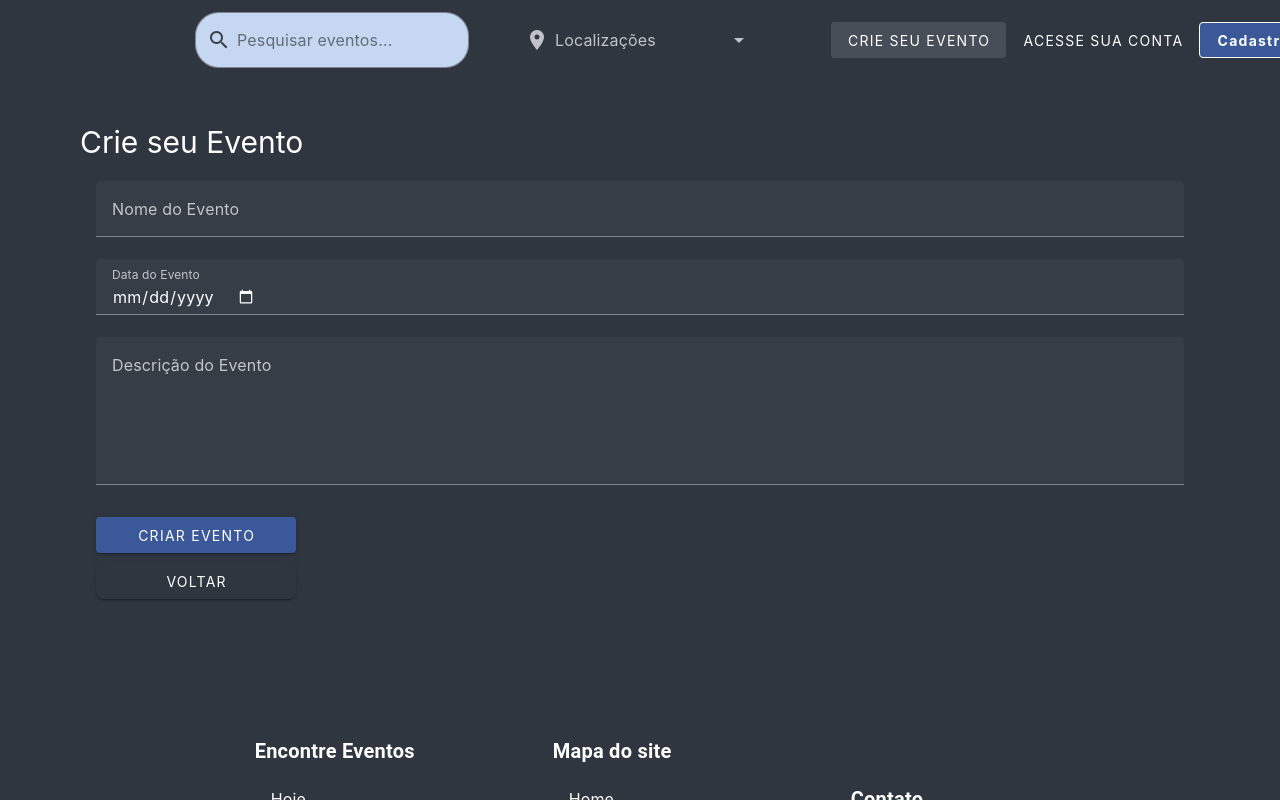
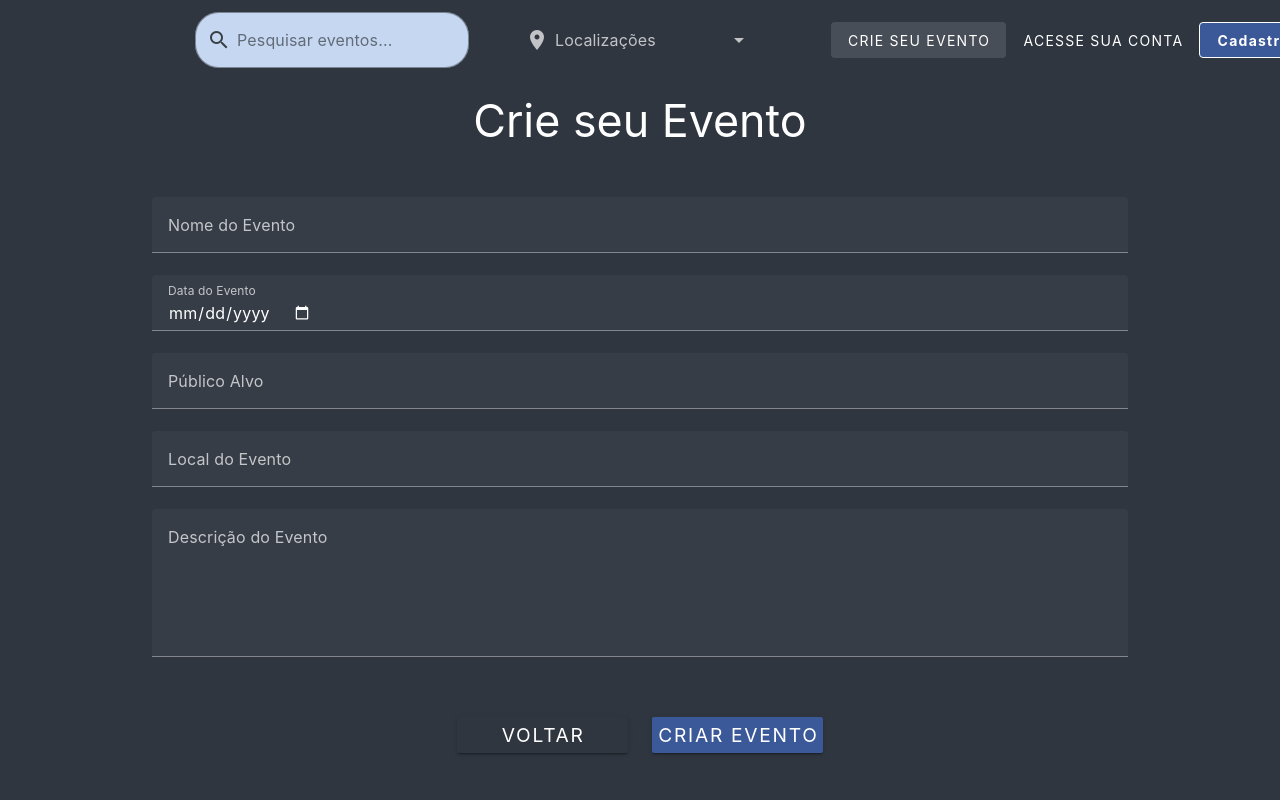
Before and after one commit to tallysdev/eventSync, a Vue app in the folder frontend/eventsync_front/: page /create-event in a window 1280 px wide. Built offline with nearby package versions, Linux system fonts and the light colour scheme.

Commit message:
feat: adding extra fields and refactoring the style #41

```diff
--- a/frontend/eventsync_front/package.json
+++ b/frontend/eventsync_front/package.json
@@ -15,6 +15,7 @@
   },
   "dependencies": {
     "@mdi/font": "^7.4.47",
+    "@vuepic/vue-datepicker": "^9.0.0",
     "axios": "^1.7.2",
     "pinia": "^2.1.7",
     "pinia-plugin-persistedstate": "^3.2.1",
--- a/frontend/eventsync_front/src/views/CreateEventPage.vue
+++ b/frontend/eventsync_front/src/views/CreateEventPage.vue
@@ -1,15 +1,23 @@
 <template>
-  <v-app class="d-flex flex-column h-100 w-100">
+  <v-app class="d-flex flex-column w-100">
     <NavBar />
-    <v-main class="flex-grow-1 pa-16 mt-10">
-      <v-container fluid class="pa-4 d-flex flex-column h-100 w-100">
-        <h1>Crie seu Evento</h1>
-        <v-form @submit.prevent="submitForm" class="pa-4 d-flex flex-column">
-          <v-text-field v-model="eventName" label="Nome do Evento" required></v-text-field>
-          <v-text-field v-model="eventDate" label="Data do Evento" type="date" required></v-text-field>
-          <v-textarea v-model="eventDescription" label="Descrição do Evento" required></v-textarea>
-          <v-btn type="submit" color="primary" class="btn-size">Criar Evento</v-btn>
-          <v-btn @click="goBack" color="secondary" class="btn-size voltar-btn">Voltar</v-btn>
+    <v-main class="flex-grow-1 pa-16 mb-10">
+      <v-container fluid class="pa-6 d-flex flex-column align-center">
+        <h1 class="form-title">Crie seu Evento</h1>
+        <v-form @submit.prevent="submitForm" class="pa-3 d-flex flex-column align-center max-width-form">
+          <v-text-field v-model="eventName" label="Nome do Evento" required class="field-size"></v-text-field>
+          <v-text-field v-model="eventDate" label="Data do Evento" type="date" required class="field-size"></v-text-field>
+          <v-text-field v-model="eventPublic" label="Público Alvo" required class="field-size"></v-text-field>
+          <v-text-field v-model="eventLocation" label="Local do Evento" required class="field-size"></v-text-field>
+          <v-textarea v-model="eventDescription" label="Descrição do Evento" required class="field-size"></v-textarea>
+          <v-row class="mt-4">
+            <v-col cols="6" class="d-flex justify-start">
+              <v-btn @click="goBack" color="secondary" class="btn-size btn-style voltar-btn" elevation="2">Voltar</v-btn>
+            </v-col>
+            <v-col cols="6" class="d-flex justify-end">
+              <v-btn type="submit" color="primary" class="btn-size btn-style" elevation="2">Criar Evento</v-btn>
+            </v-col>
+          </v-row>
         </v-form>
       </v-container>
     </v-main>
@@ -27,6 +35,8 @@ import FooterVue from '../components/Footer.vue'
 const eventName = ref('')
 const eventDate = ref('')
 const eventDescription = ref('')
+const eventPublic = ref('')
+const eventLocation = ref('')
 const router = useRouter()
 
 const submitForm = async () => {
@@ -34,6 +44,8 @@ const submitForm = async () => {
     const response = await axios.post('http://localhost:8000/api/eventos/', {
       nome: eventName.value,
       data: eventDate.value,
+      public: eventPublic.value,
+      location: eventLocation.value,
       descrição: eventDescription.value
     })
     console.log('Evento criado:', response.data)
@@ -48,7 +60,6 @@ const goBack = () => {
   router.push({ name: 'home' })
 }
 </script>
-
 
 <style scoped>
 .fill-height {
@@ -71,15 +82,43 @@ const goBack = () => {
 }
 
 .btn-size {
-  width: 200px;
+  width: 100%;
+  max-width: 300px;
   margin-top: 10px;
 }
 
+.btn-style {
+  font-weight: bold;
+  border-radius: 2px;
+  padding: 5px 24px;
+  font-size: 1.2rem;
+}
+
 .voltar-btn {
+  font-weight: bold;
   background-color: #ff6f61;
   color: #ffffff;
-  font-weight: bold;
-  border-radius: 8px;
-  padding: 10px 20px;
+}
+
+.form-title {
+  text-align: center;
+  margin-bottom: 30px;
+  font-size: 2.8rem;
+}
+
+.mt-4 {
+  margin-top: 2rem;
+}
+
+.field-size {
+  max-width: 100%;
+  width: 100%;
+  margin-bottom: auto;
+  font-size: 1.2rem;
+}
+
+.max-width-form {
+  max-width: 1000px;
+  width: 100%;
 }
 </style>
```
Also changed, not shown: 1 other file (tests, documents, lock files or other folders).
